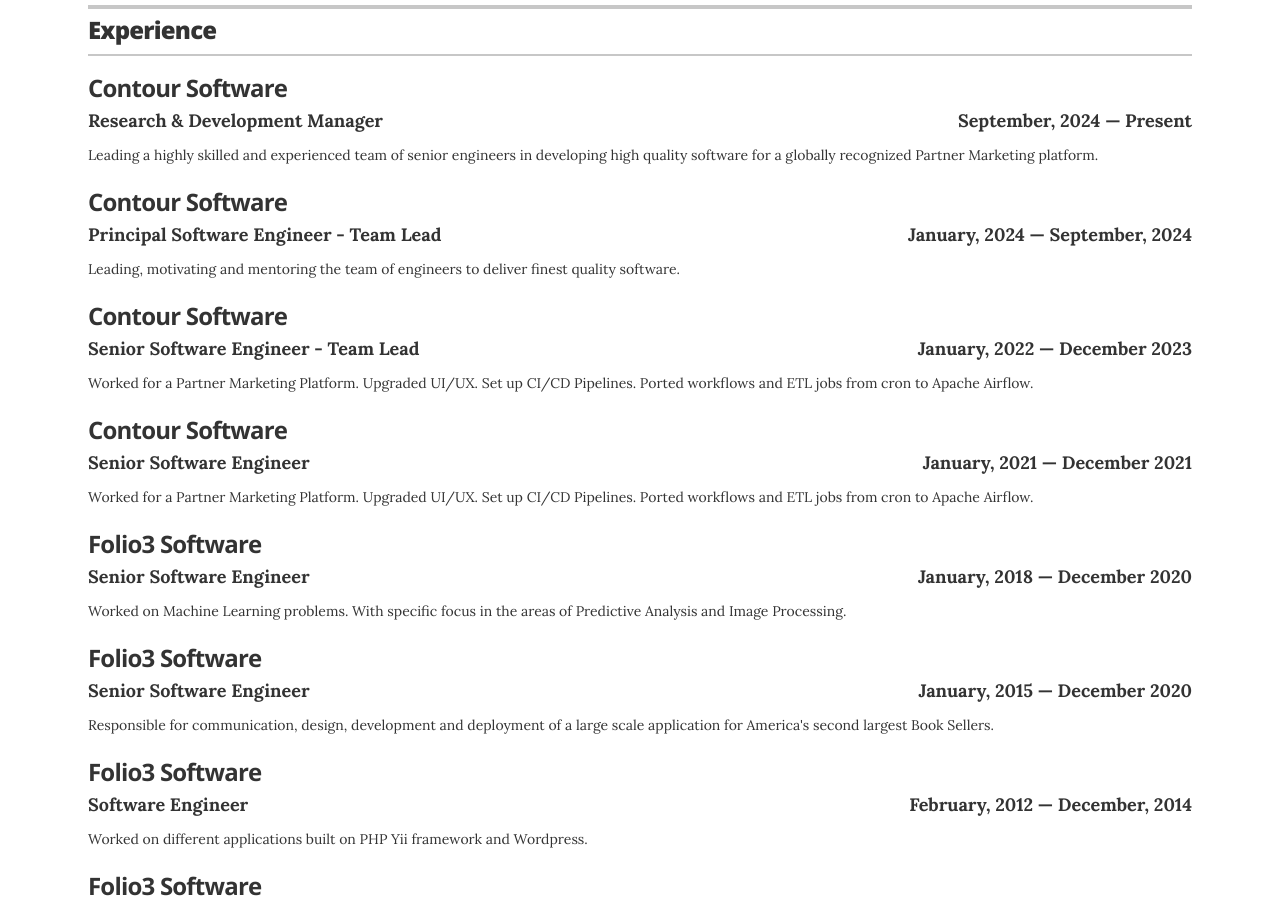
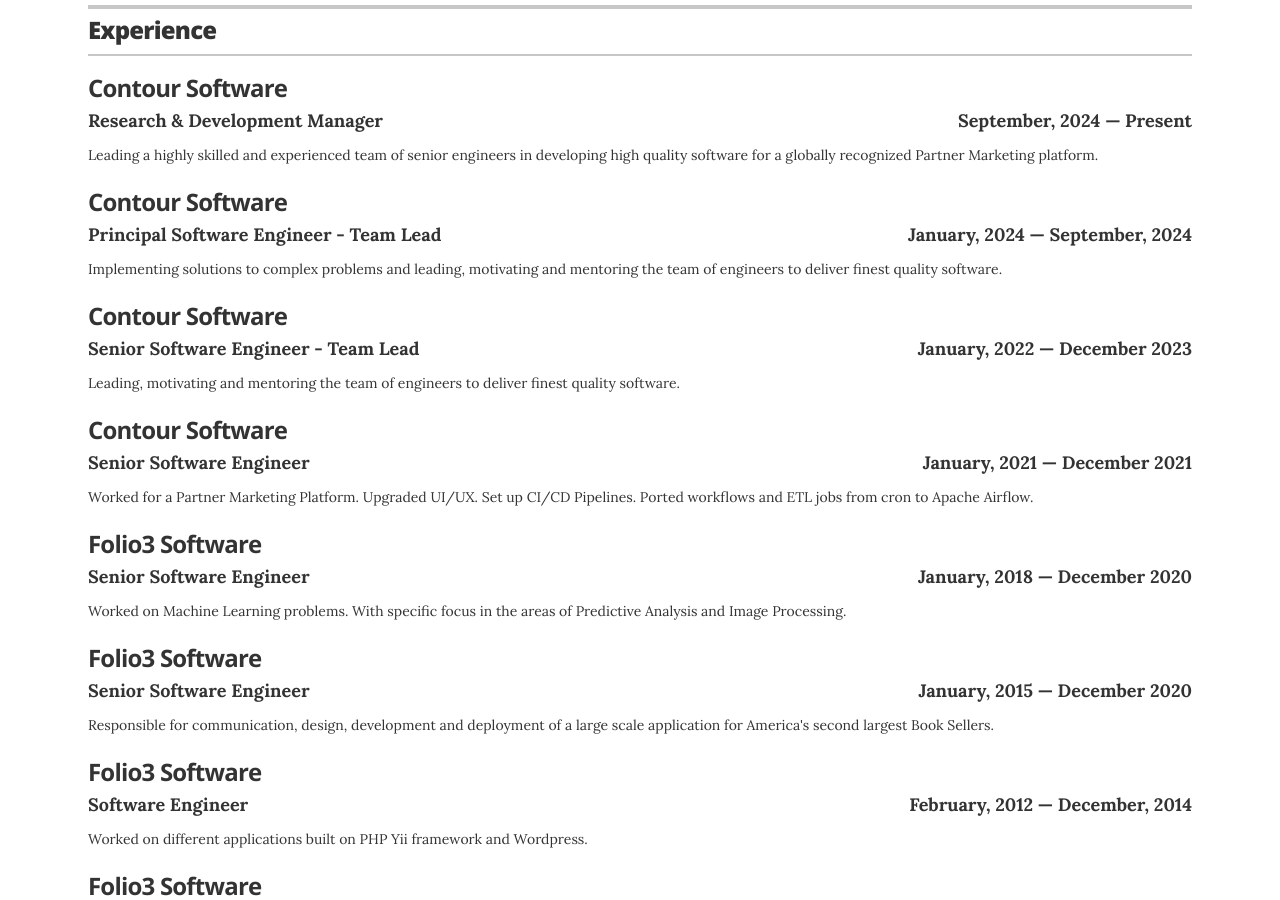
Before and after one commit to farman-a-shah/farman-a-shah.github.io, a Jekyll site: the page built from index.html, in a window 1280 px wide and 900 px high, scrolled down 647 px. Built offline with Jekyll 4.4.1, drawn with Linux system fonts in a browser that asks for light colours.

Commit message:
June 2025 update

```diff
--- a/_data/experience.yml
+++ b/_data/experience.yml
@@ -13,14 +13,15 @@
   position: Principal Software Engineer - Team Lead
   duration: January, 2024 &mdash; September, 2024
   summary: |
-    Leading, motivating and mentoring the team of engineers to deliver finest quality software.
+    Implementing solutions to complex problems and leading, motivating and mentoring the team of engineers to
+    deliver finest quality software.
 
 # Senior Software Engineer
 - company: Contour Software
   position: Senior Software Engineer - Team Lead
   duration: January, 2022 &mdash; December 2023
   summary: |
-    Worked for a Partner Marketing Platform. Upgraded UI/UX. Set up CI/CD Pipelines. Ported workflows and ETL jobs from cron to Apache Airflow.
+    Leading, motivating and mentoring the team of engineers to deliver finest quality software.
 
 # Senior Software Engineer
 - company: Contour Software
```
